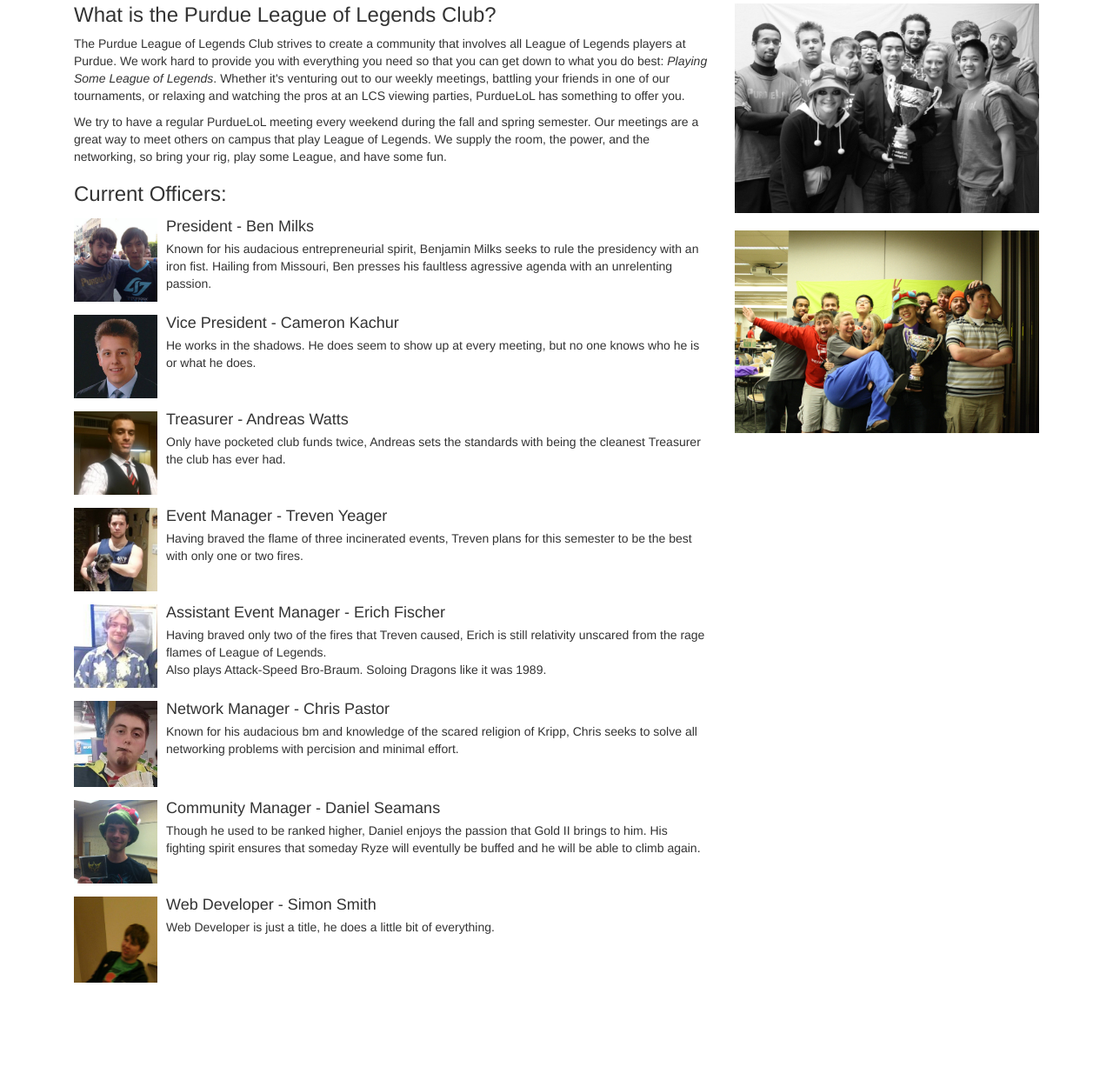
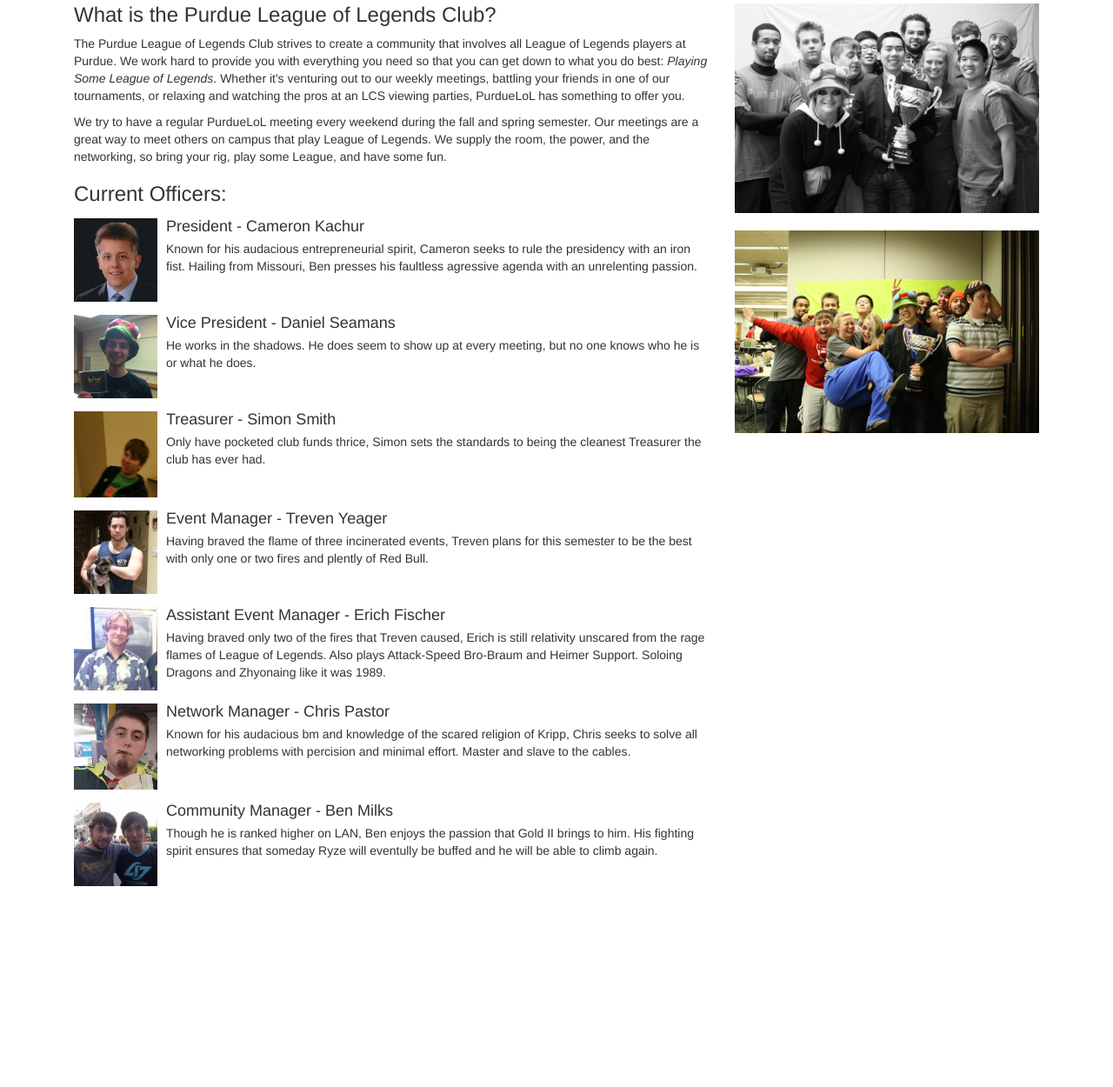
Before and after one commit to smithsps/PurdueLoLWebsite, a PHP site: page /about.php in a window 1280 px wide. Shown: the part 138-1388 px from the top of the page at 87% size. After the commit the page ends 1157 px from the top, so only its background shows below. Run offline with PHP 8.4, Linux system fonts and the light colour scheme; some libraries are stand-ins or nearby versions.

Commit message:
Updated about, officer positions

```diff
--- a/about.php
+++ b/about.php
@@ -16,12 +16,12 @@
         <div class="media">
           <div class="pull-left">
             <a href="#">
-              <img class="media-object" style="width:96px"src="/images/officers/ben_milks.jpg" alt="BenJammin Milks">
+              <img class="media-object" style="width:96px"src="/images/officers/cameron_kachur.jpg" alt="Can Cracher">
             </a>
           </div>
           <div class="media-body">
-            <h4 class="media-heading">President - Ben Milks</h4>
-              Known for his audacious entrepreneurial spirit, Benjamin Milks seeks to
+            <h4 class="media-heading">President - Cameron Kachur</h4>
+              Known for his audacious entrepreneurial spirit, Cameron seeks to
               rule the presidency with an iron fist. Hailing from Missouri, Ben
               presses his faultless agressive agenda with an unrelenting passion.
           </div>
@@ -29,11 +29,11 @@
         <div class="media">
           <div class="pull-left">
             <a href="#">
-              <img class="media-object" style="width:96px"src="/images/officers/cameron_kachur.jpg" alt="Can Cracher">
+              <img class="media-object" style="width:96px"src="/images/officers/daniel_seamans.jpg" alt="Plat V">
             </a>
           </div>
           <div class="media-body">
-            <h4 class="media-heading">Vice President - Cameron Kachur</h4>
+            <h4 class="media-heading">Vice President - Daniel Seamans</h4>
               He works in the shadows. He does seem to show up at every meeting,
               but no one knows who he is or what he does.
           </div>
@@ -41,13 +41,13 @@
         <div class="media">
           <div class="pull-left">
             <a href="#">
-              <img class="media-object" style="width:96px"src="/images/officers/andreas_watts.jpg" alt="Billy Louie">
+              <img class="media-object" style="width:96px"src="/images/officers/simon_smith.jpg" alt="Billy Louie">
             </a>
           </div>
           <div class="media-body">
-            <h4 class="media-heading">Treasurer - Andreas Watts</h4>
-              Only have pocketed club funds twice, Andreas sets the standards
-              with being the cleanest Treasurer the club has ever had.
+            <h4 class="media-heading">Treasurer - Simon Smith</h4>
+              Only have pocketed club funds thrice, Simon sets the standards
+              to being the cleanest Treasurer the club has ever had.
           </div>
         </div>
         <div class="media">
@@ -59,7 +59,7 @@
           <div class="media-body">
             <h4 class="media-heading">Event Manager - Treven Yeager</h4>
               Having braved the flame of three incinerated events, Treven plans
-              for this semester to be the best with only one or two fires.
+              for this semester to be the best with only one or two fires and plently of Red Bull.
           </div>
         </div>
         <div class="media">
@@ -72,7 +72,7 @@
             <h4 class="media-heading">Assistant Event Manager - Erich Fischer</h4>
               Having braved only two of the fires that Treven caused, Erich
               is still relativity unscared from the rage flames of League of
-              Legends. <br/> Also plays Attack-Speed Bro-Braum. Soloing Dragons
+              Legends. Also plays Attack-Speed Bro-Braum and Heimer Support. Soloing Dragons and Zhyonaing
               like it was 1989.
           </div>
         </div>
@@ -86,31 +86,20 @@
             <h4 class="media-heading">Network Manager - Chris Pastor</h4>
               Known for his audacious bm and knowledge of the scared religion of
               Kripp, Chris seeks to solve all networking problems with percision
-              and minimal effort.
+              and minimal effort. Master and slave to the cables.
           </div>
         </div>
         <div class="media">
           <div class="pull-left">
             <a href="#">
-              <img class="media-object" style="width:96px"src="/images/officers/daniel_seamans.jpg" alt="Plat V">
+              <img class="media-object" style="width:96px"src="/images/officers/ben_milks.jpg" alt="Plat V">
             </a>
           </div>
           <div class="media-body">
-            <h4 class="media-heading">Community Manager - Daniel Seamans</h4>
-              Though he used to be ranked higher, Daniel enjoys the passion that
+            <h4 class="media-heading">Community Manager - Ben Milks</h4>
+              Though he is ranked higher on LAN, Ben enjoys the passion that
               Gold II brings to him. His fighting spirit ensures that someday
               Ryze will eventully be buffed and he will be able to climb again.
-          </div>
-        </div>
-        <div class="media">
-          <div class="pull-left">
-            <a href="#">
-              <img class="media-object" style="width:96px"src="/images/officers/simon_smith.jpg" alt="Simeon Smith">
-            </a>
-          </div>
-          <div class="media-body">
-            <h4 class="media-heading">Web Developer - Simon Smith</h4>
-              Web Developer is just a title, he does a little bit of everything.
           </div>
         </div>
         <br/><br/>
```
